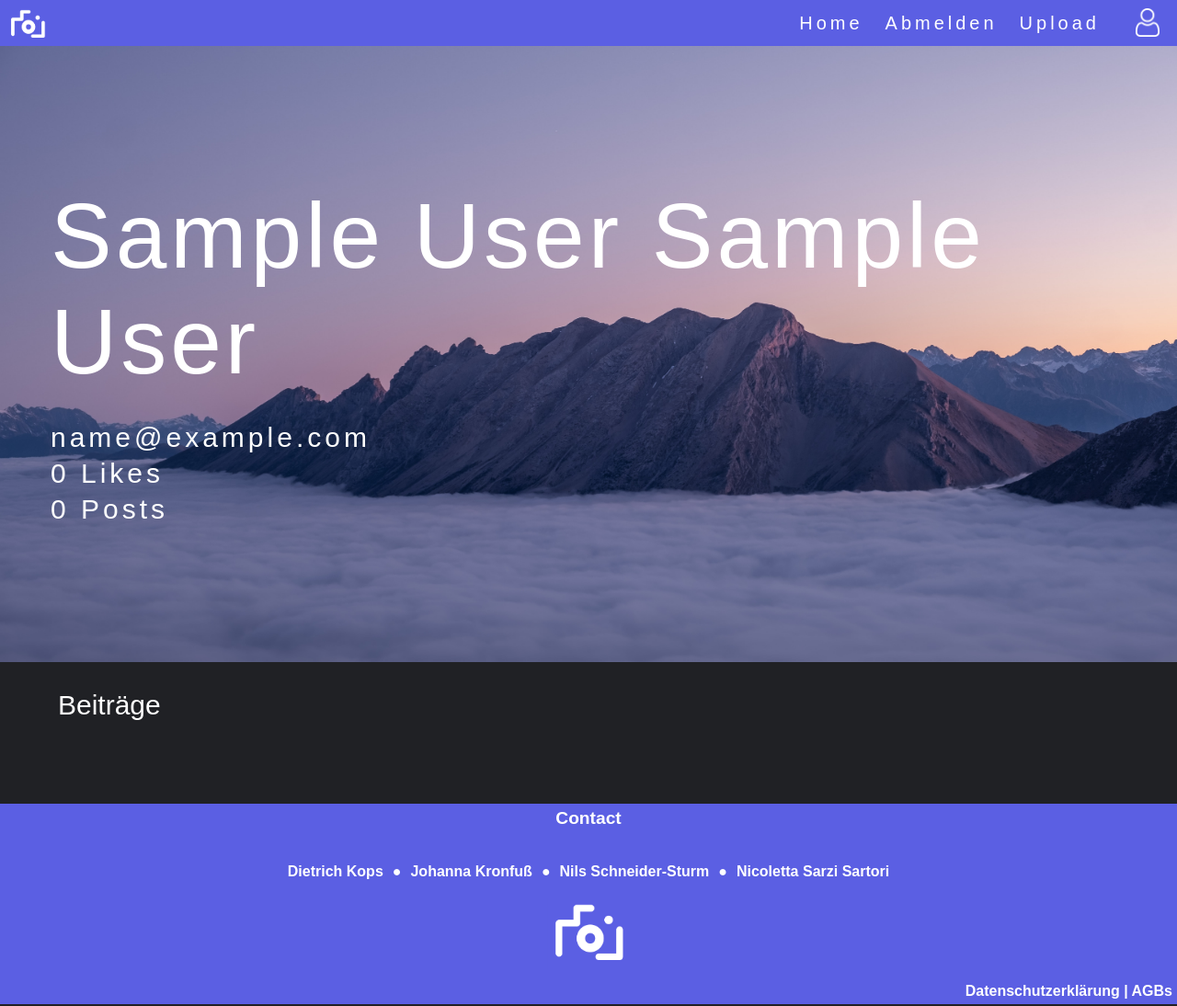
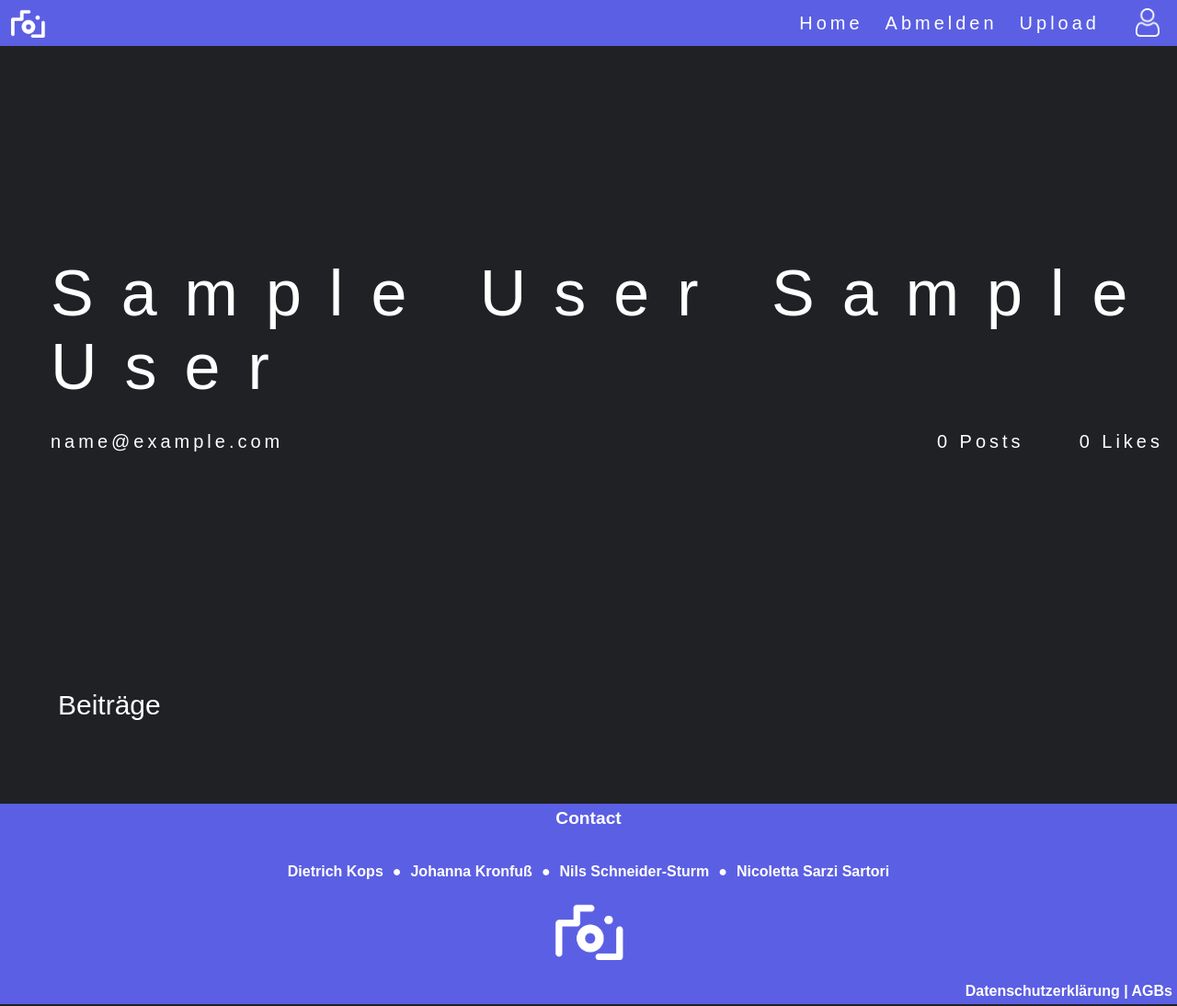
Before and after one commit to school-archive/2020-21-ITP-BestPicture, a PHP site: page /Schule/profil/profil.php in a window 1280 px wide. Shown: the whole page at 92% size. Run offline with PHP 8.4, Linux system fonts and the light colour scheme; the visitor is signed in with stand-in values (Sample User, id 1); data that the repository does not hold is empty.

Commit message:
edit profil

```diff
--- a/assets/styles/profil2.css
+++ b/assets/styles/profil2.css
@@ -9,8 +9,6 @@ html, body{
 
 .content-area {
     width: 100%;
-    background-image: url("../images/mountain.jpg");
-    -webkit-background-size: cover;
     height: 45em;
     display: flex;
     align-items: center;
@@ -18,14 +16,14 @@ html, body{
 }
 
 #h5{
-    opacity: 1.0;
     color: white;
     font-family: acumin-pro-semi-condensed, sans-serif;
     font-weight: 100;
     font-style: normal;
-    letter-spacing: 4px;
-    padding: 55px 30px 30px 55px;
-    font-size: 100px;
+    letter-spacing: 30px;
+    padding: 55px 0px 30px 55px;
+    font-size: 70px;
+    float: left;
 }
 .acc{
     font-family: acumin-pro-semi-condensed, sans-serif;
@@ -33,31 +31,14 @@ html, body{
     font-style: normal;
     letter-spacing: 4px;
     padding: 0px 5px 5px 55px;
-    font-size: 30px;
+    font-size: 20px;
     color: white;
-    opacity: 1.0 !important;
+    float: right;
 }
 .profil{
     margin-right: 10px;
-    display: flex;
-    flex-direction: row;
 }
-.submit {
-    cursor: pointer;
-    border-radius: 5em;
-    color: #fff;
-    background: linear-gradient(to right, #5B5FE3, #70C8FA);
-    border: 0;
-    padding-left: 40px;
-    padding-right: 40px;
-    padding-bottom: 10px;
-    padding-top: 10px;
-    float: top;
-    font-family: 'acumin-pro', sans-serif;
-    margin-right: 35%;
-    font-size: 13px;
-    box-shadow: 0 0 10px 1px rgba(0, 0, 0, 0.04);
-    height: 34px;
-    width: 100px;
-    text-decoration: none;
+
+#mail{
+    float: left;
 }
--- a/profil/profil.php
+++ b/profil/profil.php
@@ -51,8 +51,8 @@ $posts = get_count_photos_of_user($userid);
         <article class="wrapper profil">
             <!--<img class="bo boimg-1" src="../assets/images/Logo_light.jpg" alt="placehold">-->
             <div class="text">
-                <p id="h5"><?php echo $name ?></p>
-                <p class="acc"><span class="bold"><?php echo $email ?></span></p>
+                <p id="h5"><?php echo $name ?></p><br>
+                <p class="acc" id="mail"><span class="bold"><?php echo $email ?></span></p>
                 <p class="acc"><span class="bold"><?php echo $likes ?></span> Likes</p>
                 <p class="acc"><span class="bold"><?php echo $posts ?></span> Posts</p>
             </div>
```
